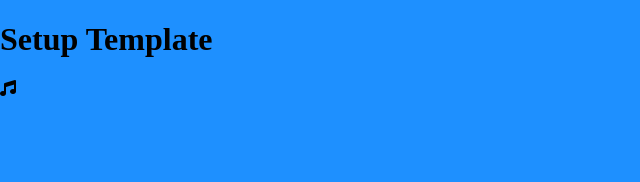
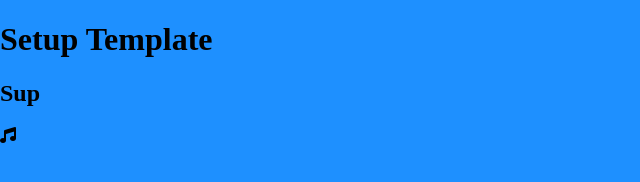
Before and after one commit to IrronWilliams/template-test, a plain HTML site: page index.html in a window 1280 px wide. Shown: the full height of the page, 0-640 px from the left. Drawn offline with Linux system fonts and the light colour scheme.

Commit message:
made change

```diff
--- a/index.html
+++ b/index.html
@@ -13,6 +13,7 @@
 </head>
 <body>
     <h1>Setup Template</h1>
+    <h2>Sup</h2>
 
     <i class="fa-solid fa-music"></i>
 
```
